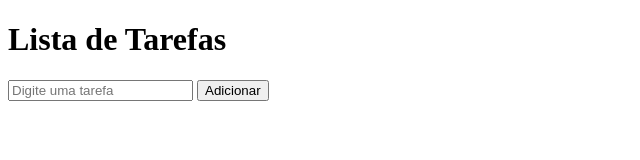
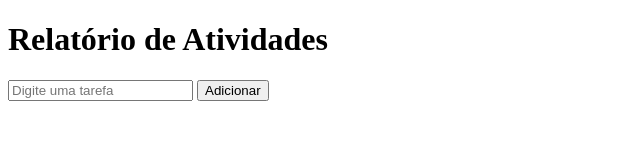
Before and after one commit to josevieirac/gestao_de_tarefas, a plain HTML site: page index.html in a window 1280 px wide. Shown: the whole page, without its empty margins (0-640 px from the left). Drawn offline with Linux system fonts and the light colour scheme.

Commit message:
Alteração do Titulo

```diff
--- a/index.html
+++ b/index.html
@@ -5,7 +5,7 @@
   <title>Projeto Git JS</title>
 </head>
 <body>
-  <h1>Lista de Tarefas</h1>
+  <h1>Relatório de Atividades</h1>
 
   <input type="text" id="taskInput" placeholder="Digite uma tarefa" />
   <button onclick="addTask()">Adicionar</button>
```
